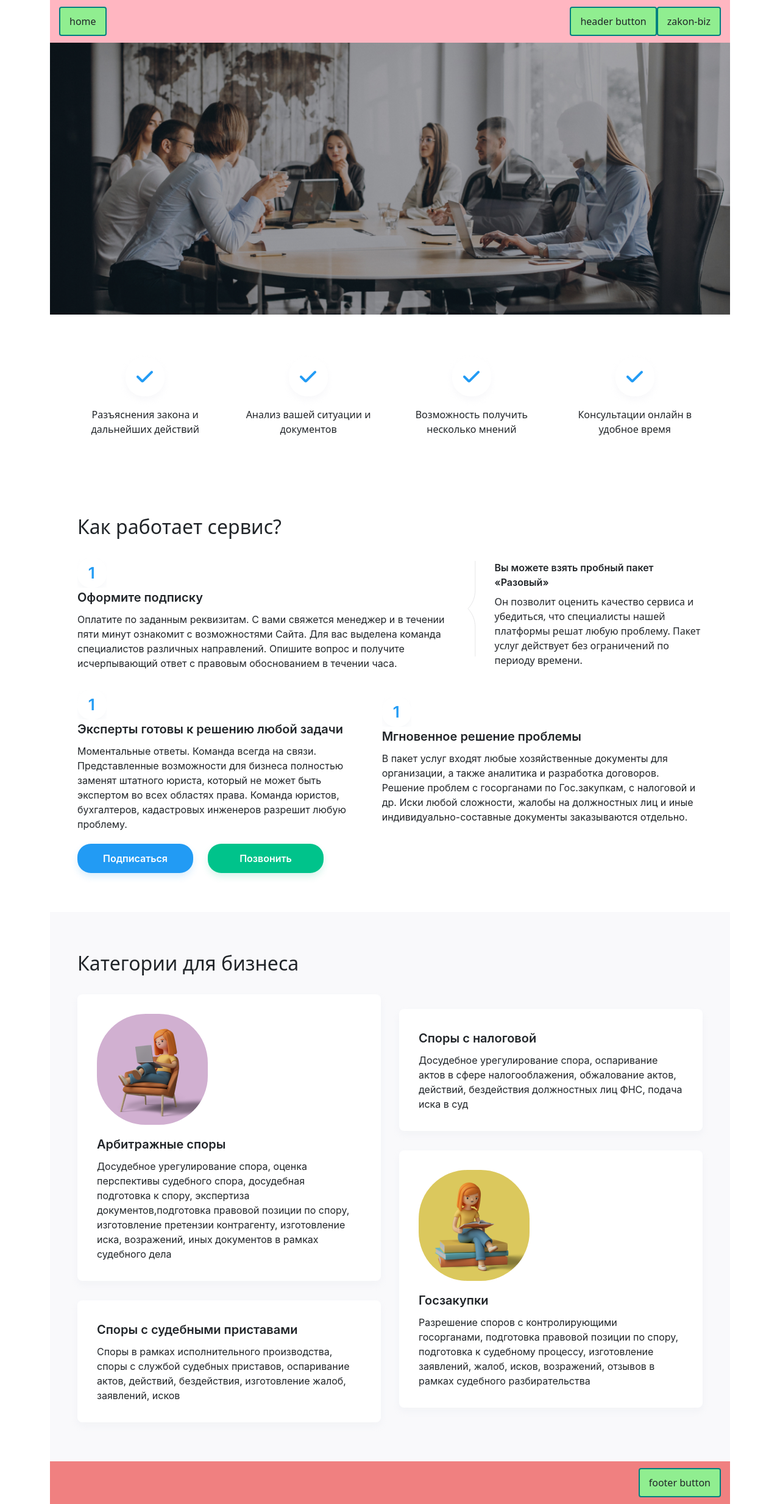
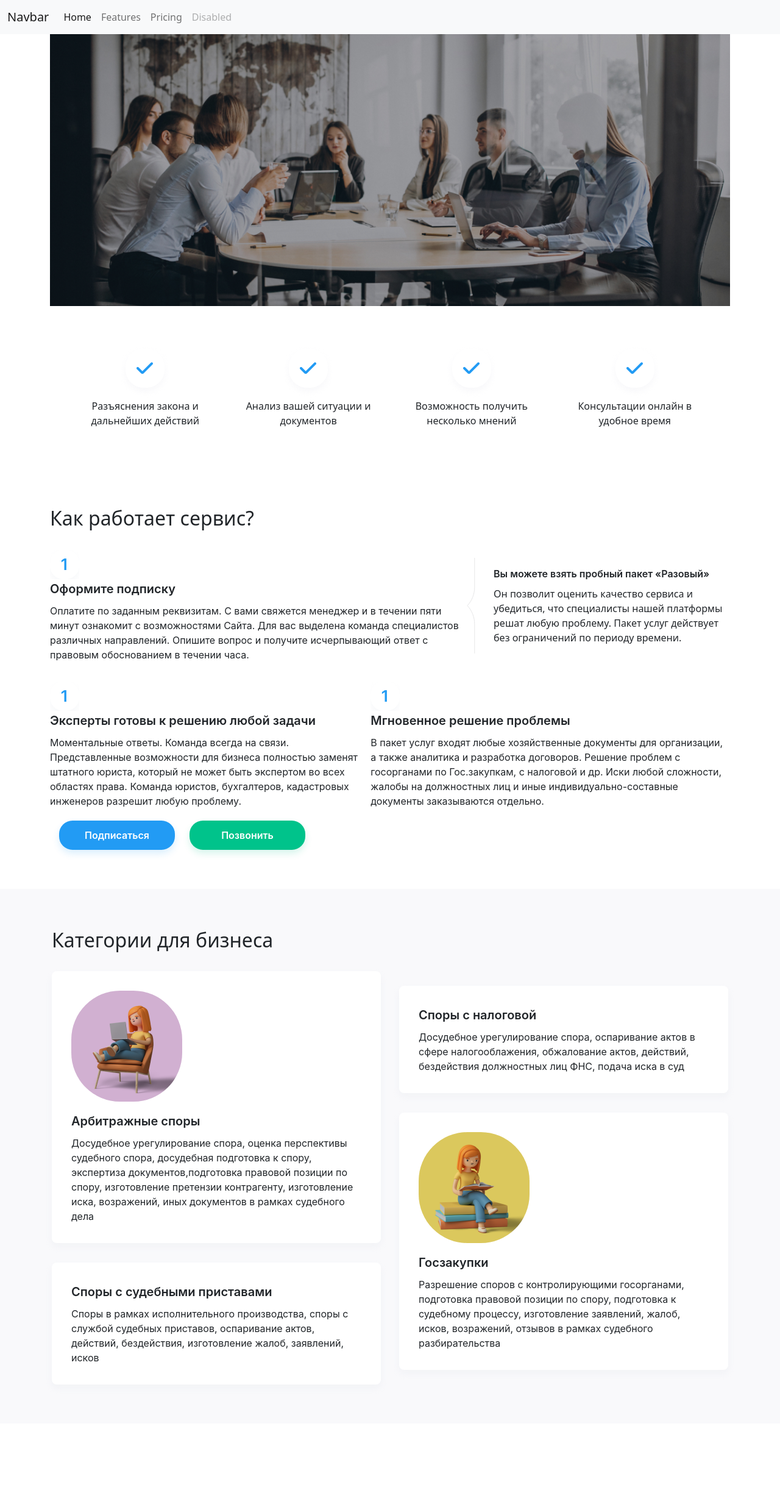
Before and after one commit to stealthunit1337/some_project, a Vue app: page /zakon-biz in a window 1280 px wide. Shown: the whole page at 61% size. After the commit the page ends 2335 px from the top, so only its background shows below. Built offline with nearby package versions, Linux system fonts and the light colour scheme.

Commit message:
breakpoints

```diff
--- a/src/App.vue
+++ b/src/App.vue
@@ -1,22 +1,22 @@
 <template>
-	<my-header></my-header>
+	<!-- <my-header></my-header> -->
 	<div class="app">
 		<router-view></router-view>
 	</div>
-	<my-footer></my-footer>
+	<!-- <my-footer></my-footer> -->
 
 </template>
 
 <script>
-import MyFooter from './components/MyFooter.vue'
-import MyHeader from './components/MyHeader.vue'
+// import MyFooter from './components/MyFooter.vue'
+// import MyHeader from './components/MyHeader.vue'
 
 export default {
 	name: 'App',
 	components: {
 		// HelloWorld,
-		MyHeader,
-		MyFooter
+		// MyHeader,
+		// MyFooter
 	}
 }
 </script>
--- a/src/scss/_mixins.scss
+++ b/src/assets/scss/_mixins.scss
@@ -37,7 +37,7 @@
     line-height: 140%;
     text-align: center;
     color: #FFFFFF;
-    @media (max-width: 768px){
+    @media (max-width: 767.98px){
         width: 280px;
         margin: 0px;
     }
@@ -45,7 +45,7 @@
 
 @mixin direction{
     flex-direction: column;
-    @media (min-width: 768px){
+    @media (min-width: 767.98px){
         flex-direction: row;
     }
 }
@@ -53,7 +53,7 @@
 @mixin direction2{
     flex-direction: row;
     max-width: 80%;
-    @media (min-width: 768px){
+    @media (min-width: 767.98px){
         flex-direction: column;
         max-width: 20%;
     }
--- /dev/null
+++ b/src/assets/scss/_variables.scss
@@ -0,0 +1,8 @@
+$grid-breakpoints: (
+  xs: 0,
+  sm: 576px,
+  md: 768px,
+  lg: 900px,
+  xl: 1200px,
+  xxl: 1400px
+) !default;
--- a/src/components/MyFooter.vue
+++ b/src/components/MyFooter.vue
@@ -1,11 +1,12 @@
 <template>
-    <div class="container">
-        <footer class="footer">
+
+    <footer class="footer">
+        <div class="container">
             <div class="footer__btns">
                 <my-button @click="$router.push('/footer-view')">footer button</my-button>
             </div>
-        </footer>
-    </div>
+        </div>
+    </footer>
 </template>
 
 <script>
--- a/src/components/MyHeader.vue
+++ b/src/components/MyHeader.vue
@@ -1,13 +1,18 @@
 <template>
-	<div class="container">
-		<header class="header">
-			<my-button class="home__btn" @click="$router.push('/')">home</my-button>
-			<div class="header__btns">
-				<my-button @click="$router.push('/header-view')">header button</my-button>
-				<my-button @click="$router.push('/zakon-biz')">zakon-biz</my-button>
+
+	<header class="header">
+		<div class="container">
+			<div class="buttons">
+				<div class="home__btn">
+					<my-button @click="$router.push('/')">home</my-button>
+				</div>
+				<div class="header__btns">
+					<my-button @click="$router.push('/header-view')">header button</my-button>
+					<my-button @click="$router.push('/zakon-biz')">zakon-biz</my-button>
+				</div>
 			</div>
-		</header>
-	</div>
+		</div>
+	</header>
 </template>
 
 <script>
@@ -21,21 +26,29 @@
 	background: lightpink;
 	width: 100%;
 	height: 70px;
-	align-items: center;
-	display: flex;
 	margin: 0;
 	padding: 0;
 	position: sticky;
 	top: 0px;
+	display: flex;
+}
+
+.buttons {
+	display: flex;
+	flex-direction: row;
+	// align-items: center;
 }
 
 .header__btns {
-	margin-left: auto;
-	padding: 0 15px;
+	display: flex;
+	align-items: center;
+	justify-content: flex-end;
+	// padding: 0 15px;
 }
 
 .home__btn {
-	position: relative;
-	left: 15px
+	display: flex;
+	align-items: center;
+	justify-content: flex-start;
 }
 </style>
--- a/src/main.js
+++ b/src/main.js
@@ -3,6 +3,7 @@
 import components from '@/components/UI';
 import router from "@/router/router";
 import 'bootstrap/dist/css/bootstrap.css'
+import '@/assets/scss/_variables.scss'
 
 const app = createApp(App)
 
--- a/src/views/ZakonBiz.vue
+++ b/src/views/ZakonBiz.vue
@@ -1,8 +1,24 @@
 
 <template >
-	<div class="container">
-
-		<div class="main1">
+	<nav class="navbar navbar-expand-lg navbar-light bg-light">
+		<div class="container-fluid">
+			<a class="navbar-brand" href="#">Navbar</a>
+			<button class="navbar-toggler" type="button" data-bs-toggle="collapse" data-bs-target="#navbarNavAltMarkup"
+				aria-controls="navbarNavAltMarkup" aria-expanded="false" aria-label="Toggle navigation">
+				<span class="navbar-toggler-icon"></span>
+			</button>
+			<div class="collapse navbar-collapse" id="navbarNavAltMarkup">
+				<div class="navbar-nav">
+					<a class="nav-link active" aria-current="page" href="#">Home</a>
+					<a class="nav-link" href="#">Features</a>
+					<a class="nav-link" href="#">Pricing</a>
+					<a class="nav-link disabled" href="#" tabindex="-1" aria-disabled="true">Disabled</a>
+				</div>
+			</div>
+		</div>
+	</nav>
+	<div class="main1">
+		<div class="container">
 			<!-- <my-carousel :carousel_data="sliderItems"></my-carousel> -->
 			<img class="bg" src="@/assets/bg.jpg" alt="">
 			<div class="icons__block">
@@ -13,10 +29,11 @@
 				</div>
 				<div class="text "><img src="@/assets/icons/good.png" alt="">Консультации онлайн в удобное время</div>
 			</div>
-
 		</div>
-		<!-- <img src="@/assets/line.png" alt=""> -->
-		<div class="main2">
+	</div>
+	<!-- <img src="@/assets/line.png" alt=""> -->
+	<div class="main2">
+		<div class="container">
 			<h2>Как работает сервис?</h2>
 			<div class="blocks1">
 				<div class="block"><img src="@/assets/icons/1.png" alt="">
@@ -62,7 +79,9 @@
 				<button class="btn btn_green">Позвонить</button>
 			</div>
 		</div>
-		<div class="main3">
+	</div>
+	<div class="main3">
+		<div class="container">
 			<h2 class='b2_h2'>Категории для бизнеса</h2>
 			<div class="blocks2">
 				<div class="b_1">
@@ -104,12 +123,10 @@
 
 <script>
 // import MyCarousel from '@/components/MyCarousel.vue'
-// import { CContainer } from '@coreui/vue'
 
 export default {
 	// components: {
 	// MyCarousel
-	// CContainer
 	// },
 	// data() {
 	// 	return {
@@ -129,7 +146,7 @@
 </script>
 
 <style lang="scss" scoped>
-@import "@/scss/mixins";
+@import "@/assets/scss/mixins";
 
 
 * {
@@ -182,7 +199,7 @@
 
 .main2 {
 	margin-top: 65px;
-	padding: 0 30px;
+	// padding: 0 30px;
 	background: #FFFFFF;
 
 	.blocks1 {
@@ -193,7 +210,7 @@
 
 
 		.block {
-			padding: 0 15px;
+			// padding: 0 15px;
 			margin-top: 32px;
 		}
 
@@ -232,6 +249,10 @@
 		.btn_green {
 			background: #00C38B;
 			box-shadow: 0px 6px 12px rgba(0, 195, 139, 0.16);
+
+			@media (max-width: 767.98px) {
+				margin-top: 24px;
+			}
 		}
 
 		.btn_blue {
@@ -243,17 +264,21 @@
 
 
 .main3 {
+
 	padding: 65px 0 64px 0;
 	background: #F9F9FB;
 
 	.b2_h2 {
-		padding-left: 45px;
+		// padding-left: 45px;
 
 		@media (max-width: 1200px) {
-			padding-left: 39px;
+			padding-left: 3px;
 		}
 
-		@media (max-width: 768px) {
+		margin-left: 3px;
+		margin-right: 3px;
+
+		@media (max-width: 767.98px) {
 			display: flex;
 			justify-content: center;
 			padding: 0;
@@ -264,13 +289,15 @@
 	.blocks2 {
 		display: flex;
 		justify-content: center;
-		margin-left: 45px;
-		margin-right: 45px;
+		margin-left: 3px;
+		margin-right: 3px;
+		// margin-left: 45px;
+		// margin-right: 45px;
 
-		@media (min-width: 768px) and (max-width: 1199.98px) {
-			margin-left: 39px;
-			margin-right: 39px;
-		}
+		// @media (min-width: 768px) and (max-width: 1199.98px) {
+		// 	margin-left: 3px;
+		// 	margin-right: 3px;
+		// }
 
 		@media (max-width: 767.98px) {
 			flex-direction: column;
@@ -394,9 +421,10 @@
 	}
 }
 
-h2 {
-	padding: 0 15px;
-}
+
+// h2 {
+// 	padding: 0 15px;
+// }
 
 h3 {
 	@include h3
```
